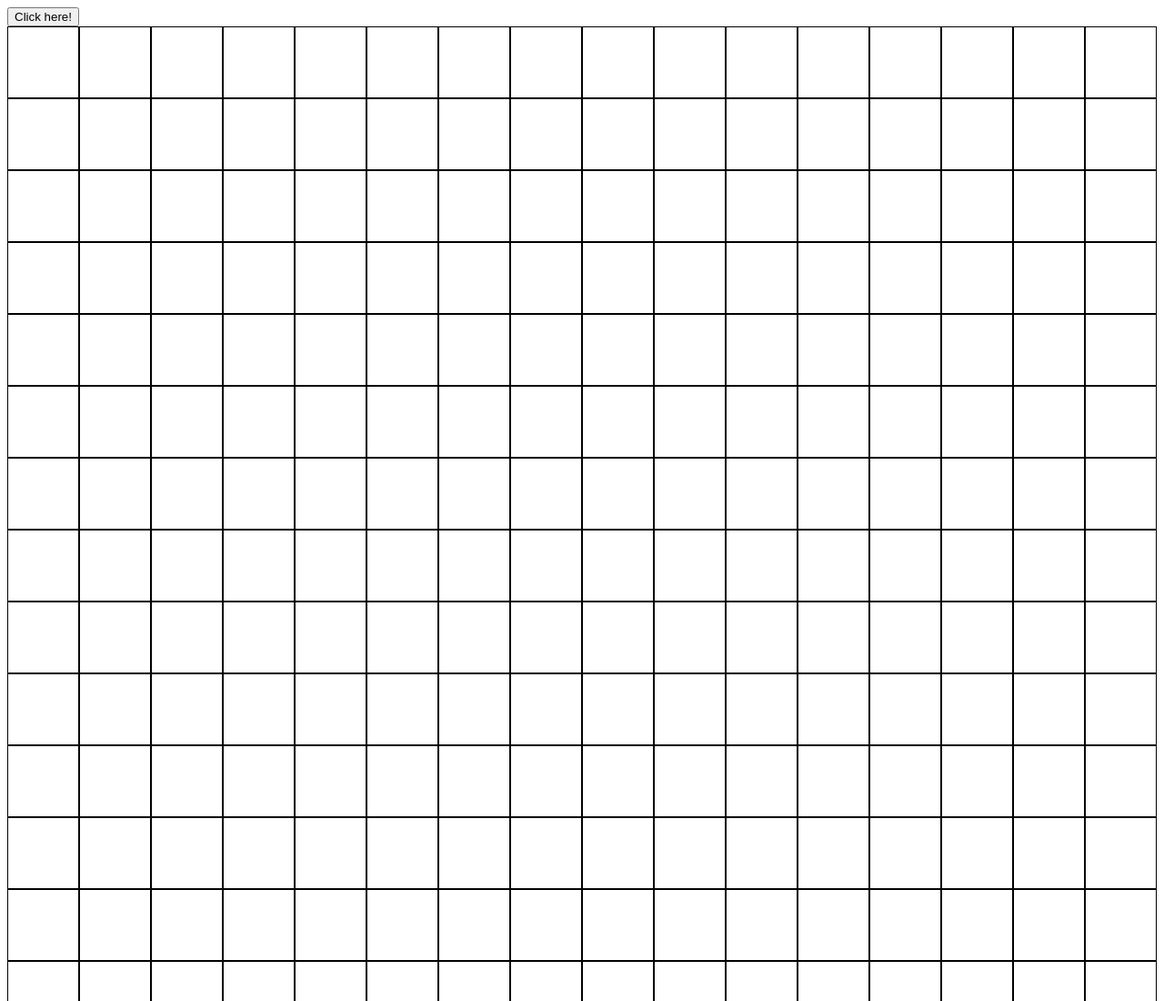
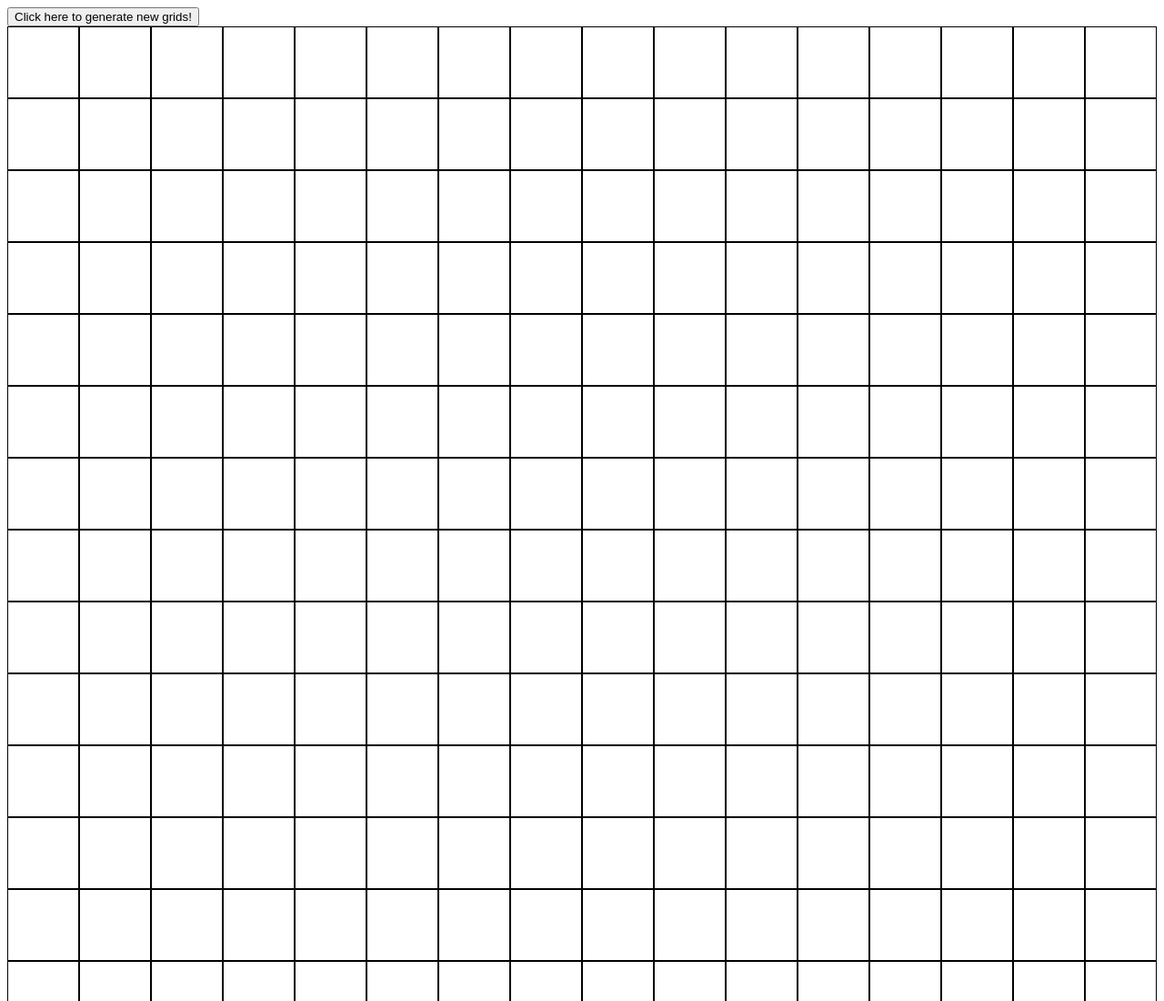
Before and after one commit to Dayrielakhier/etch-a-sketch, a plain HTML site: page index.html in a window 1280 px wide. Shown: the top 1100 px of the page at 91% size. Drawn offline with Linux system fonts and the light colour scheme.

Commit message:
Edit content of button element

```diff
--- a/index.html
+++ b/index.html
@@ -8,7 +8,7 @@
     <script src="./javascript.js" defer></script>
 </head>
 <body>
-    <button>Click here!</button>
+    <button>Click here to generate new grids!</button>
     <div id="container"></div>
 </body>
 </html>
```
